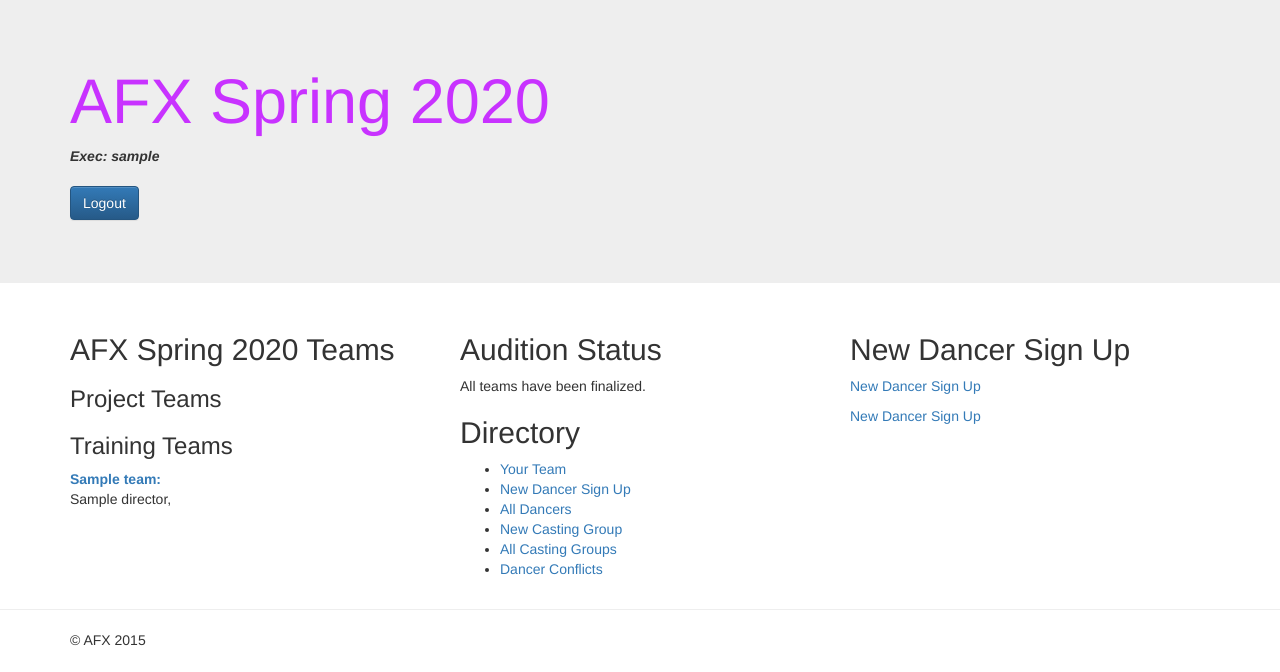
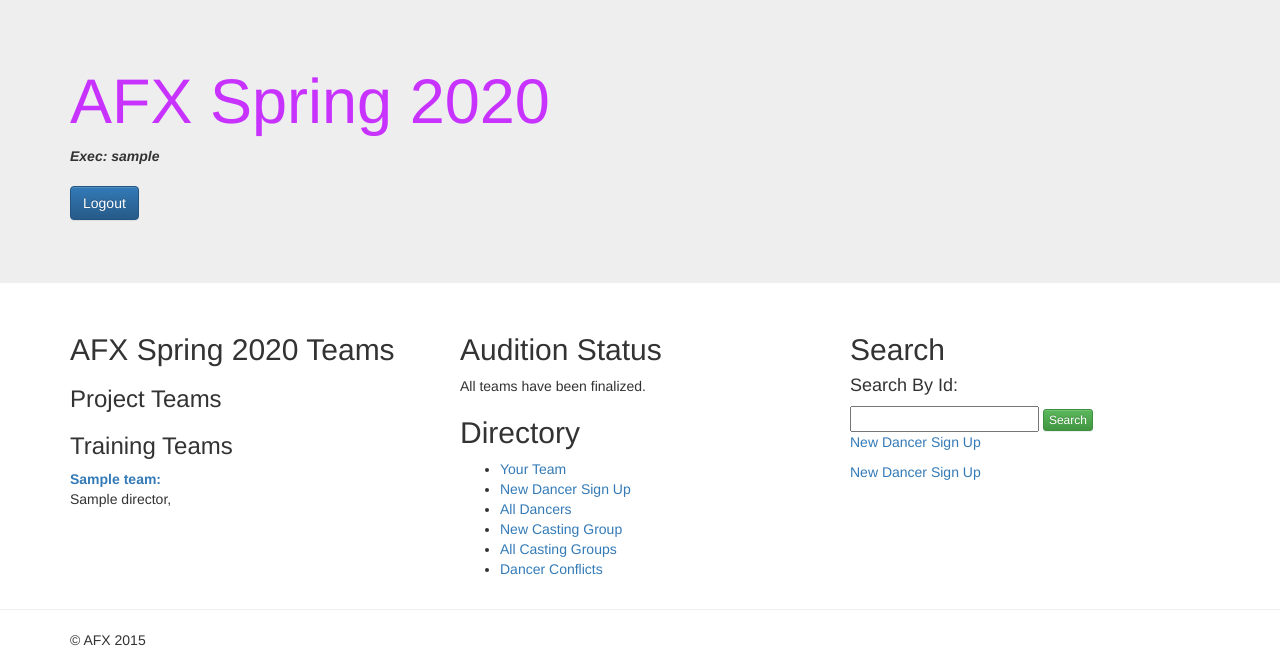
Before and after one commit to albertweng13/afx_audition_site, a Django app: page / in a window 1280 px wide. Shown: the part 51-723 px from the top of the page. Run offline with Django 3.2, Linux system fonts and the light colour scheme; a user stored in the database is signed in; tables that the repository leaves empty hold one stand-in row (values such as "Sample post"); some libraries are stand-ins or nearby versions.

Commit message:
search button

```diff
--- a/audition_site/apps/org/forms.py
+++ b/audition_site/apps/org/forms.py
@@ -22,6 +22,9 @@ class CastingGroupForm(forms.ModelForm):
 			'dancer_ids',
 		)
 
+class SearchById(forms.Form):
+	dancer_id = forms.CharField()
+
 class AddDancerForm(forms.Form):
 	team_id = forms.CharField(required=False)
 	dancer_id = forms.CharField(required=False)
--- a/audition_site/apps/org/models.py
+++ b/audition_site/apps/org/models.py
@@ -61,8 +61,8 @@ class Semester(models.Model):
         return conflicts
 
     def randomizeDancersIntoTeams(self):
-        #if(self.allSet):
-            unclaimedDancers = self.dancers.filter(teams__isnull=True)#[x for x in self.dancers.all() if x.numClaims==0]
+        if(not self.allSet):
+            unclaimedDancers = self.dancers.filter(teams__isnull=True)
             teams = self.teams.filter(level='T')
             shuffle(teams)
             tCounter = 0
@@ -70,11 +70,10 @@ class Semester(models.Model):
                 print(str(x))
                 if(tCounter>len(teams)-1):
                     tCounter = 0
-                print(self.teams.count())
-                #set unclaimedDancer to team[tCounter]
+                #print(self.teams.count())
                 team = teams[tCounter]
-                print("Team: " + str(team))
-                print("Dancer: " + str(x))
+                #print("Team: " + str(team))
+                #print("Dancer: " + str(x))
                 team.dancers.add(x)
                 team.save()
                 tCounter += 1
--- a/audition_site/templates/audition_site/index.html
+++ b/audition_site/templates/audition_site/index.html
@@ -77,7 +77,11 @@
 
 		</div>
 		<div class="col-md-4">
-	      <h2>New Dancer Sign Up</h2>
+	      <h2>Search</h2>
+	      <h4>Search By Id:</h4>
+	      <form method="GET" action="/searchById/">
+	      	<input type="text" name="dancerId"> 					<button type="submit" class="btn btn-success btn-xs">Search</button>
+	      </form>
 	      <p><a href="signup/">New Dancer Sign Up</a></p>
           <p><a href="signup/">New Dancer Sign Up</a></p>
 		</div>
--- a/audition_site/urls.py
+++ b/audition_site/urls.py
@@ -25,6 +25,7 @@ urlpatterns = [
     url(r'^fail/$', views.fail, name='fail'),
     url(r'^signup/', views.DancerSignUpView.as_view()),
     url(r'^all/', views.all),
+    url(r'^searchById/$', views.searchById),
     url(r'^conflicts/', views.conflicts),
     url(r'^newcastinggroup/', views.CastingGroupFormView.as_view()),
     url(r'^(?P<filename>(robots.txt)|(humans.txt))$',
--- a/audition_site/views.py
+++ b/audition_site/views.py
@@ -73,6 +73,9 @@ def team(request):
     else:
         return render(request, "audition_site/team.html")
 
+def searchById(request):
+    query = request.GET.get('dancerId')
+    return HttpResponseRedirect('/dancer/' + query)
 
 
 
@@ -145,6 +148,7 @@ def hidden_remove_form_handler(request, dancerId):
         return HttpResponseRedirect("/team/")
     else:
         return HttpResponseRedirect("/")
+
 
 
 
```
Also changed, not shown: 1 other file.
